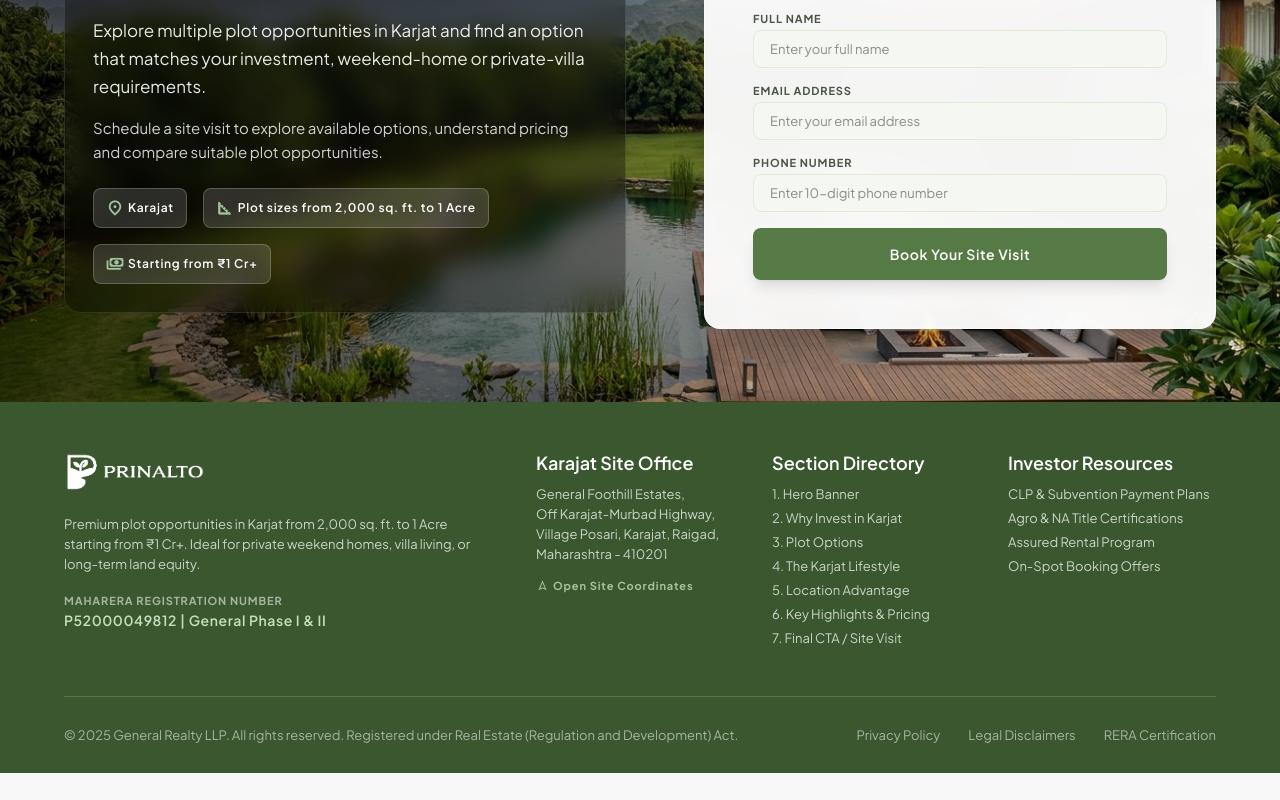
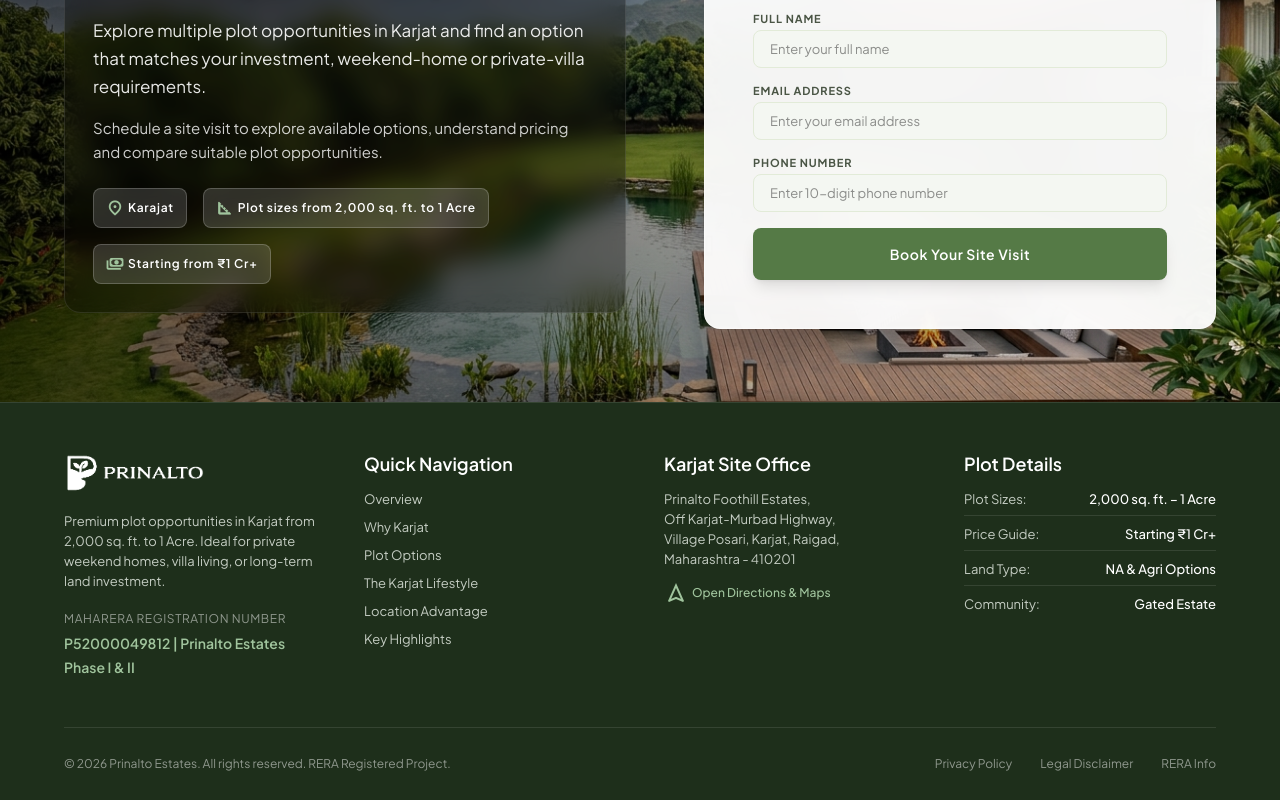
Before and after one commit to WOLFSGIT-24/karajat-plot, a React (Vite) app: page / in a window 1280 px wide. Shown: the part 5104-5904 px from the top of the page. Before the commit the page ends 5877 px from the top, so only its background shows below. Built offline with nearby package versions, Linux system fonts and the light colour scheme; a web font is replaced by a local one.

Commit message:
Clean up footer to display only useful navigation, site office, and project details

```diff
--- a/src/components/Footer.jsx
+++ b/src/components/Footer.jsx
@@ -2,114 +2,122 @@
 
 export default function Footer() {
   return (
-    <footer className="w-full bg-primary text-on-primary">
+    <footer className="w-full bg-[#1e2f1b] text-on-primary border-t border-white/10">
       <div className="max-w-[1380px] mx-auto px-margin-mobile lg:px-margin pt-space-xl pb-space-lg">
-        <div className="grid grid-cols-1 md:grid-cols-2 lg:grid-cols-5 gap-gutter pb-space-xl border-b border-primary-container">
-          <div className="lg:col-span-2 flex flex-col gap-space-md pr-space-md">
-            <a className="flex items-center gap-space-sm mb-1" href="#hero">
+        <div className="grid grid-cols-1 md:grid-cols-2 lg:grid-cols-4 gap-space-xl pb-space-xl border-b border-white/10">
+
+          {/* Column 1: Brand & Overview */}
+          <div className="flex flex-col gap-space-md">
+            <a className="flex items-center gap-space-sm" href="#hero">
               <img
                 src="/logo.svg"
                 alt="Prinalto Estates Logo"
                 className="h-10 sm:h-11 w-auto object-contain filter brightness-0 invert"
               />
             </a>
-            <p className="font-body-sm text-body-sm text-surface-variant/80 max-w-md">
-              Premium plot opportunities in Karjat from 2,000 sq. ft. to 1 Acre starting from ₹1 Cr+. Ideal for private weekend homes, villa living, or long-term land equity.
+            <p className="font-body-sm text-body-sm text-surface-variant/80 max-w-sm leading-relaxed">
+              Premium plot opportunities in Karjat from 2,000 sq. ft. to 1 Acre. Ideal for private weekend homes, villa living, or long-term land investment.
             </p>
-            <div className="pt-space-xs">
-              <span className="font-label-sm text-label-sm text-surface-variant/60 block uppercase tracking-wider">
+            <div className="pt-1">
+              <span className="font-label-sm text-xs text-white/50 block uppercase tracking-wider mb-1">
                 MahaRERA Registration Number
               </span>
-              <span className="font-label-lg text-label-lg text-primary-fixed font-mono">
-                P52000049812 | General Phase I & II
+              <span className="font-label-lg text-sm text-secondary-fixed font-mono font-semibold">
+                P52000049812 | Prinalto Estates Phase I &amp; II
               </span>
             </div>
           </div>
 
+          {/* Column 2: Quick Navigation */}
           <div className="flex flex-col gap-space-sm">
-            <span className="font-title-md text-title-md text-surface-container-lowest font-semibold">
-              Karajat Site Office
+            <span className="font-title-md text-title-md text-white font-semibold mb-1">
+              Quick Navigation
+            </span>
+            <div className="flex flex-col gap-2">
+              <a className="font-body-sm text-body-sm text-surface-variant/80 hover:text-white transition-colors" href="#hero">
+                Overview
+              </a>
+              <a className="font-body-sm text-body-sm text-surface-variant/80 hover:text-white transition-colors" href="#why-invest">
+                Why Karjat
+              </a>
+              <a className="font-body-sm text-body-sm text-surface-variant/80 hover:text-white transition-colors" href="#plot-options">
+                Plot Options
+              </a>
+              <a className="font-body-sm text-body-sm text-surface-variant/80 hover:text-white transition-colors" href="#lifestyle">
+                The Karjat Lifestyle
+              </a>
+              <a className="font-body-sm text-body-sm text-surface-variant/80 hover:text-white transition-colors" href="#location">
+                Location Advantage
+              </a>
+              <a className="font-body-sm text-body-sm text-surface-variant/80 hover:text-white transition-colors" href="#key-highlights">
+                Key Highlights
+              </a>
+            </div>
+          </div>
+
+          {/* Column 3: Karjat Site Office */}
+          <div className="flex flex-col gap-space-sm">
+            <span className="font-title-md text-title-md text-white font-semibold mb-1">
+              Karjat Site Office
             </span>
             <p className="font-body-sm text-body-sm text-surface-variant/80 leading-relaxed">
-              General Foothill Estates,<br />
-              Off Karajat-Murbad Highway,<br />
-              Village Posari, Karajat, Raigad,<br />
+              Prinalto Foothill Estates,<br />
+              Off Karjat-Murbad Highway,<br />
+              Village Posari, Karjat, Raigad,<br />
               Maharashtra - 410201
             </p>
             <a
-              className="font-label-sm text-label-sm text-secondary-fixed hover:text-on-primary transition-colors flex items-center gap-space-xs pt-space-xs"
+              className="font-label-sm text-xs text-secondary-fixed hover:text-white transition-colors flex items-center gap-1 pt-1 font-medium"
               href="https://maps.google.com"
               target="_blank"
               rel="noopener noreferrer"
             >
-              <span className="material-symbols-outlined text-body-sm">navigation</span>
-              Open Site Coordinates
+              <span className="material-symbols-outlined text-sm">navigation</span>
+              Open Directions &amp; Maps
             </a>
           </div>
 
+          {/* Column 4: Plot Pricing & Details */}
           <div className="flex flex-col gap-space-sm">
-            <span className="font-title-md text-title-md text-surface-container-lowest font-semibold">
-              Section Directory
+            <span className="font-title-md text-title-md text-white font-semibold mb-1">
+              Plot Details
             </span>
-            <div className="flex flex-col gap-space-xs">
-              <a className="font-body-sm text-body-sm text-surface-variant/80 hover:text-on-primary transition-colors" href="#hero">
-                1. Hero Banner
-              </a>
-              <a className="font-body-sm text-body-sm text-surface-variant/80 hover:text-on-primary transition-colors" href="#why-invest">
-                2. Why Invest in Karjat
-              </a>
-              <a className="font-body-sm text-body-sm text-surface-variant/80 hover:text-on-primary transition-colors" href="#plot-options">
-                3. Plot Options
-              </a>
-              <a className="font-body-sm text-body-sm text-surface-variant/80 hover:text-on-primary transition-colors" href="#lifestyle">
-                4. The Karjat Lifestyle
-              </a>
-              <a className="font-body-sm text-body-sm text-surface-variant/80 hover:text-on-primary transition-colors" href="#location">
-                5. Location Advantage
-              </a>
-              <a className="font-body-sm text-body-sm text-surface-variant/80 hover:text-on-primary transition-colors" href="#key-highlights">
-                6. Key Highlights & Pricing
-              </a>
-              <a className="font-body-sm text-body-sm text-surface-variant/80 hover:text-on-primary transition-colors" href="#book-tour">
-                7. Final CTA / Site Visit
-              </a>
+            <div className="space-y-2 text-surface-variant/80 text-body-sm">
+              <p className="flex justify-between border-b border-white/10 pb-1.5">
+                <span>Plot Sizes:</span>
+                <span className="text-white font-medium">2,000 sq. ft. – 1 Acre</span>
+              </p>
+              <p className="flex justify-between border-b border-white/10 pb-1.5">
+                <span>Price Guide:</span>
+                <span className="text-white font-medium">Starting ₹1 Cr+</span>
+              </p>
+              <p className="flex justify-between border-b border-white/10 pb-1.5">
+                <span>Land Type:</span>
+                <span className="text-white font-medium">NA &amp; Agri Options</span>
+              </p>
+              <p className="flex justify-between">
+                <span>Community:</span>
+                <span className="text-white font-medium">Gated Estate</span>
+              </p>
             </div>
           </div>
 
-          <div className="flex flex-col gap-space-sm">
-            <span className="font-title-md text-title-md text-surface-container-lowest font-semibold">
-              Investor Resources
-            </span>
-            <div className="flex flex-col gap-space-xs">
-              <a className="font-body-sm text-body-sm text-surface-variant/80 hover:text-on-primary transition-colors" href="#key-highlights">
-                CLP & Subvention Payment Plans
-              </a>
-              <a className="font-body-sm text-body-sm text-surface-variant/80 hover:text-on-primary transition-colors" href="#why-invest">
-                Agro & NA Title Certifications
-              </a>
-              <a className="font-body-sm text-body-sm text-surface-variant/80 hover:text-on-primary transition-colors" href="#key-highlights">
-                Assured Rental Program
-              </a>
-              <a className="font-body-sm text-body-sm text-surface-variant/80 hover:text-on-primary transition-colors" href="#book-tour">
-                On-Spot Booking Offers
-              </a>
-            </div>
-          </div>
         </div>
 
-        <div className="pt-space-lg flex flex-col md:flex-row items-center justify-between gap-space-md text-surface-variant/60 font-body-sm text-body-sm">
-          <p className="text-center md:text-left">
-            © 2025 General Realty LLP. All rights reserved. Registered under Real Estate (Regulation and Development) Act.
+        {/* Bottom Copyright Bar */}
+        <div className="pt-space-lg flex flex-col sm:flex-row items-center justify-between gap-space-md text-white/50 font-body-sm text-xs">
+          <p className="text-center sm:text-left">
+            © 2026 Prinalto Estates. All rights reserved. RERA Registered Project.
           </p>
           <div className="flex items-center gap-space-lg">
-            <a className="hover:text-on-primary transition-colors" href="#hero">
+            <a className="hover:text-white transition-colors" href="#hero">
               Privacy Policy
             </a>
-            <a className="hover:text-on-primary transition-colors" href="#hero">
-              Legal Disclaimers
+            <a className="hover:text-white transition-colors" href="#hero">
+              Legal Disclaimer
             </a>
-            <a className="hover:text-on-primary transition-colors" href="#hero">
-              RERA Certification
+            <a className="hover:text-white transition-colors" href="#hero">
+              RERA Info
             </a>
           </div>
         </div>
```
